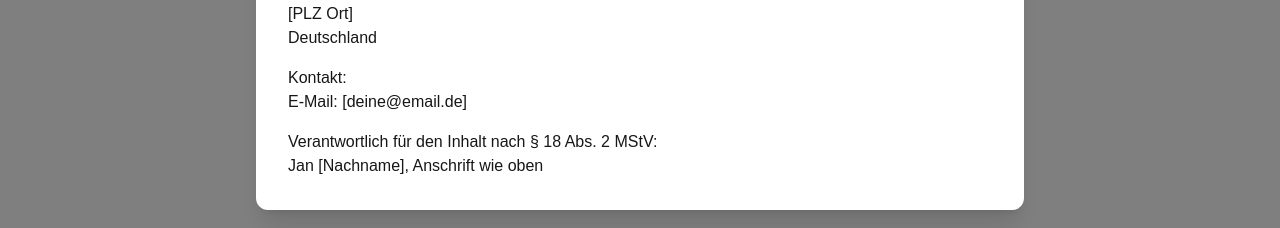
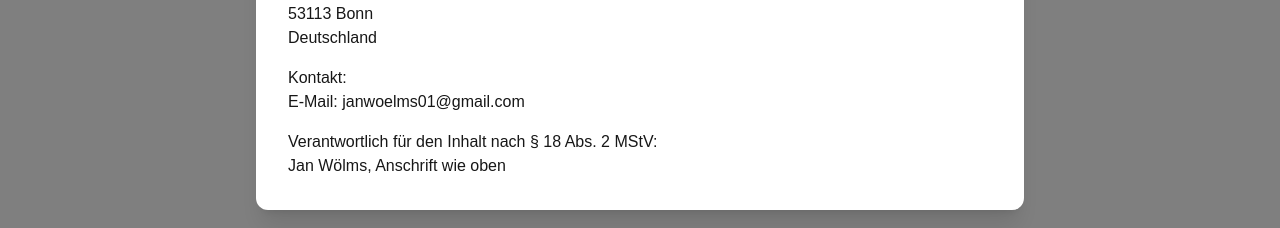
Before and after one commit to janwoelms01-spec/vandalia-app, a Next.js app: page / in a window 1280 px wide. Both pictures are taken after a click on the button "Impressum". Shown: the part 382-610 px from the top of the page. Built offline with nearby package versions, Linux system fonts and the light colour scheme; no server answers.

Commit message:
Update FooterLegal.tsx

```diff
--- a/src/component/FooterLegal.tsx
+++ b/src/component/FooterLegal.tsx
@@ -67,20 +67,20 @@ function Impressum() {
       </p>
 
       <p className="mb-4">
-        Jan [Nachname] <br />
-        [Straße Hausnummer] <br />
-        [PLZ Ort] <br />
+        Jan Wölms <br />
+        Schumannstraße 7 <br />
+        53113 Bonn <br />
         Deutschland
       </p>
 
       <p className="mb-4">
         Kontakt: <br />
-        E-Mail: [deine@email.de]
+        E-Mail: janwoelms01@gmail.com
       </p>
 
       <p>
         Verantwortlich für den Inhalt nach § 18 Abs. 2 MStV: <br />
-        Jan [Nachname], Anschrift wie oben
+        Jan Wölms, Anschrift wie oben
       </p>
     </>
   );
@@ -93,9 +93,10 @@ function Datenschutz() {
 
       <h3 className="font-semibold mt-4 mb-2">1. Verantwortlicher</h3>
       <p className="mb-4">
-        Jan [Nachname] <br />
-        [Anschrift] <br />
-        E-Mail: [deine@email.de]
+        Jan Wölms <br />
+        Schumannstraße 7 <br />
+        53113 Bonn <br />
+        E-Mail: janwoelms01@gmail.com
       </p>
 
       <h3 className="font-semibold mt-4 mb-2">2. Hosting</h3>
```
